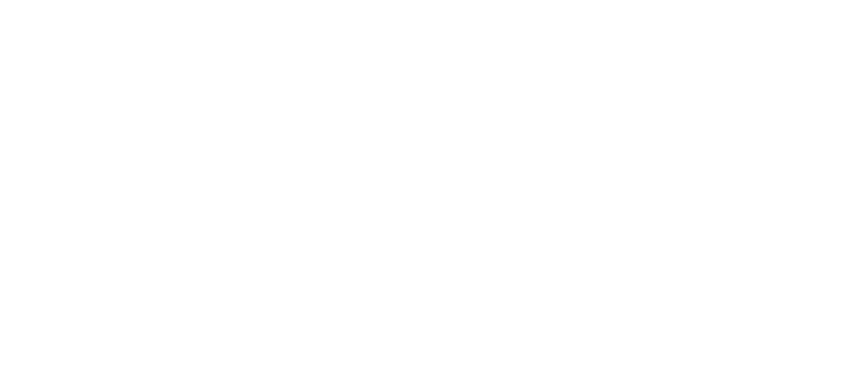
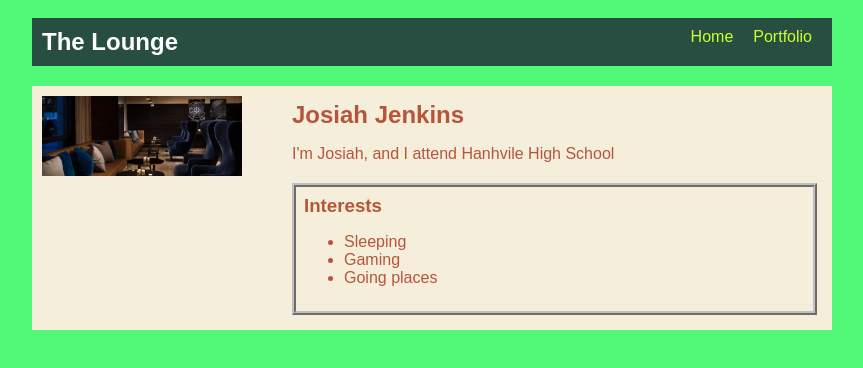
Before and after one commit to JosiahJ312/JosiahJ312.github.io, a plain HTML site: page index.html in a window 1280 px wide. Shown: the whole page, without its empty margins (208-1071 px from the left). Drawn offline with Linux system fonts and the light colour scheme.

Commit message:
first website

```diff
--- a/index.html
+++ b/index.html
@@ -1,13 +1,46 @@
 <!DOCTYPE html>
 <html>
   <head>
-    <title>CHANGE ME</title>
+    <title>The Lounge</title>
+    <link rel="stylesheet" href="style.css" />
   </head>
 
   <body>
     <!-- All content goes here -->
     <div id="all-contents">
+      <nav>
+        <h1>The Lounge</h1>
+<ul id="nav-ul">
+    <li class="nav-li">
+      <a href="index.html">Home</a>
+    </li>
+    <li class="nav-li">
+      <a href="portfolio.html">Portfolio</a>
+    </li>
+  </ul>
+      </nav>
 
+      <main>
+        <div class=" sidebar">
+          <img class="sidebar-img" src="images/Lounge.jpg">
+        </div>
+         <!-- Content section -->
+        <div class="content">
+          <h2>Josiah Jenkins</h2>
+          <p>I'm Josiah, and I attend Hanhvile High School</p>
+
+          <!-- Interests section -->
+
+        <div id="interests">
+        <h3>Interests</h3>
+        <ul>
+         <li>Sleeping</li>
+         <li>Gaming</li>
+         <li>Going places</li>
+        </ul>
+        </div>
+      </div>
+      </main>
     </div>
   </body>
 </html>
--- a/style.css
+++ b/style.css
@@ -0,0 +1,77 @@
+body {
+    background: rgb(79, 248, 119);
+    color: rgb(183, 85, 58);
+    padding: 10px;
+    font-family: Arial, sans-serif;
+}
+
+#all-contents {
+    max-width: 800px;
+    margin: auto;
+}
+
+/* navigation menu */
+nav {
+    background: rgb(39, 78, 65);
+    margin: 0 auto;
+    display: flex;
+    padding: 10px;
+    margin-bottom: 20px;
+}
+
+h1 {
+    display: flex;
+    align-items: center;
+    color: white;
+    flex: 1;
+    margin: 0;
+}
+
+#nav-ul {
+    list-style-type: none;
+    margin: 0;
+    padding: 0;
+    display: flex;
+}
+
+.nav-li {
+    display: inline-block;
+    padding: 0 10px;
+}
+
+a {
+    text-decoration: none;
+    color: #cfff2f;
+}
+
+/* main container area beneath menu */
+main {
+    background: rgb(245, 238, 219);
+    display: flex;
+    margin-top: 20px;
+}
+
+.sidebar {
+    margin-right: 25px;
+    padding: 10px;
+}
+
+.sidebar-img {
+    width: 200px;
+}
+
+.content {
+    flex: 1;
+    padding: 15px;
+}
+
+/* interests section styles */
+#interests {
+    border: 4px silver ridge;
+    padding: 8px;
+    margin-top: 20px;
+}
+
+h2, h3 {
+    margin: 0px;
+}
```
Also changed, not shown: images/Lounge.jpg (added).
